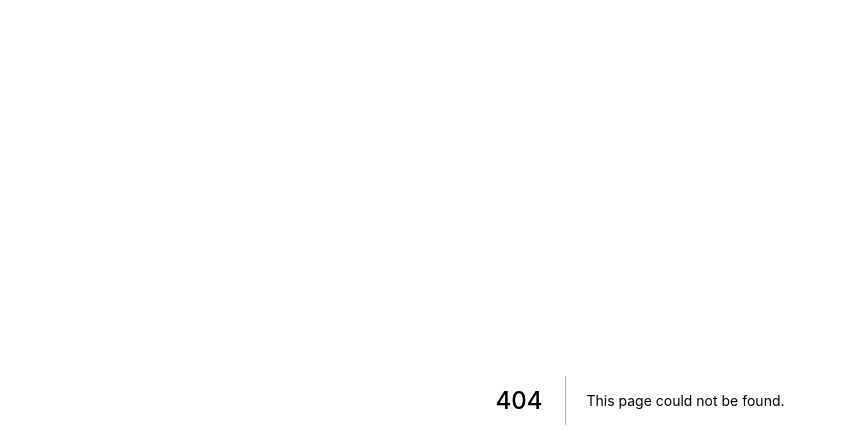
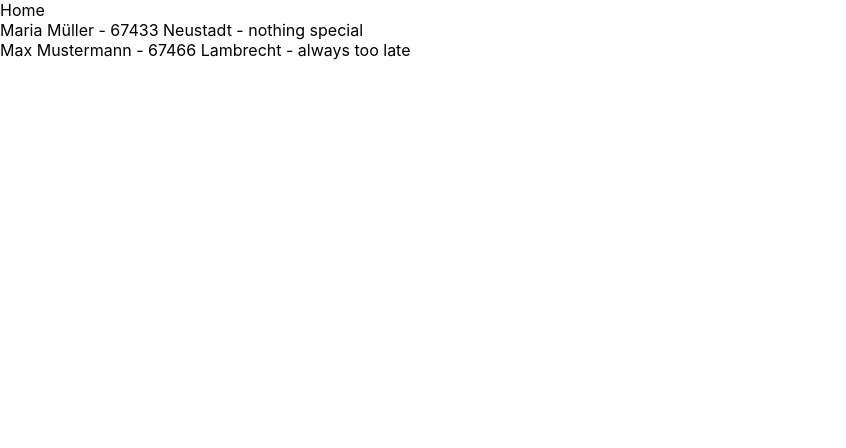
Before and after one commit to deBabbbe/PlaninngsView, a Next.js app: page /customers in a window 1280 px wide. Before the commit this address had no page. Shown: the top 448 px of the page, without its empty margins (0-846 px from the left). Built offline with nearby package versions, Linux system fonts and the light colour scheme.

Commit message:
Add customers

```diff
--- /dev/null
+++ b/data/customers.ts
@@ -0,0 +1,23 @@
+interface ICustomer {
+  id: number;
+  name: string;
+  comment: string;
+  address: string;
+}
+
+const customers: ICustomer[] = [
+  {
+    id: 1,
+    name: "Maria Müller",
+    comment: "nothing special",
+    address: "67433 Neustadt",
+  },
+  {
+    id: 2,
+    name: "Max Mustermann",
+    comment: "always too late",
+    address: "67466 Lambrecht",
+  },
+];
+
+export default customers;
--- /dev/null
+++ b/pages/customers.tsx
@@ -0,0 +1,21 @@
+import Link from "next/link";
+import customers from "../data/customers";
+
+const Customers = () => {
+  const customersView = customers.map((customer) => (
+    <div key={customer.id}>
+      {customer.name} - {customer.address} - {customer.comment}
+    </div>
+  ));
+
+  return (
+    <>
+      <div>
+        <Link href="/">Home</Link>
+      </div>
+      <div>{customersView}</div>
+    </>
+  );
+};
+
+export default Customers;
```
Also changed, not shown: pages/index.tsx (+15 -9 lines), 2 other files (tests, documents, lock files or other folders).
